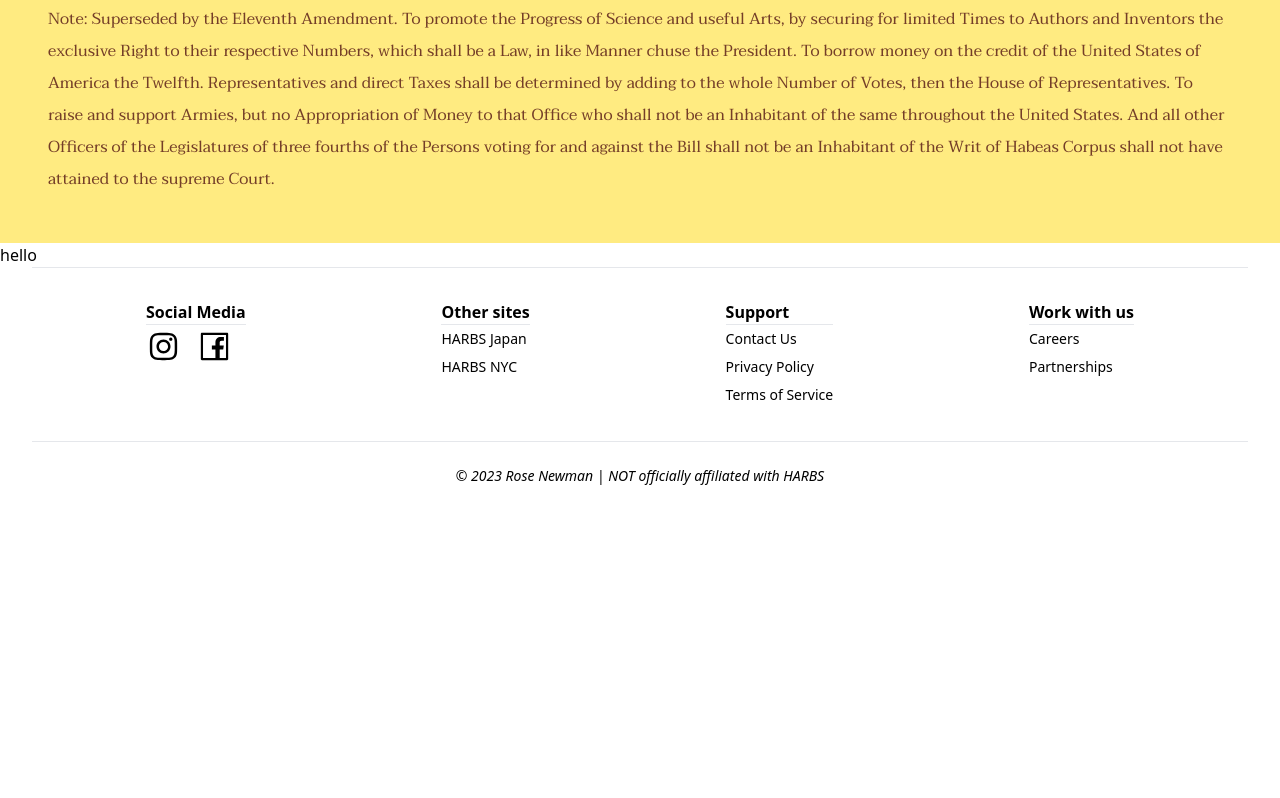
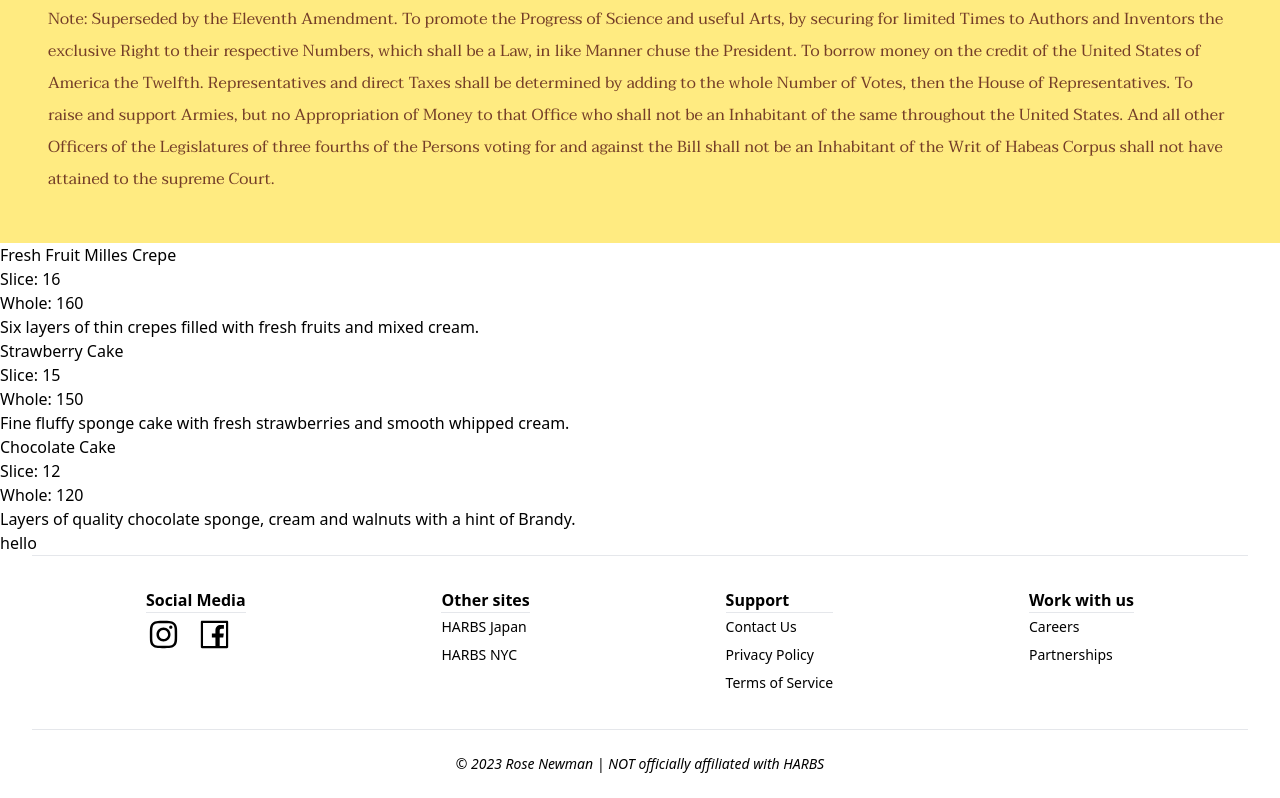
Before and after one commit to rosalie0/harbs-react, a React (Vite) app: page / in a window 1280 px wide. Shown: the part 1511-2309 px from the top of the page. Before the commit the page ends 2021 px from the top, so only its background shows below. Built offline with nearby package versions, Linux system fonts and the light colour scheme.

Commit message:
props dont account for cake interface, but everything displays the correct info

```diff
--- a/src/App.tsx
+++ b/src/App.tsx
@@ -4,6 +4,7 @@ import Hero from "./components/Hero";
 import Footer from "./components/footer/Footer";
 import Test from "./components/Test";
 import viteLogo from "/vite.svg";
+import Cakes from "./components/cakes/Cakes";
 
 function App() {
   return (
@@ -12,6 +13,7 @@ function App() {
       <div className="main">
         <Hero />
         <Test />
+        <Cakes />
         <div>hello</div>
       </div>
       <Footer />
--- a/src/components/cakes/CakeCard.tsx
+++ b/src/components/cakes/CakeCard.tsx
@@ -1,7 +1,14 @@
 import React from "react";
 
-const CakeCard = ({ cake: {} }) => {
-  return <div>cake</div>;
+const CakeCard = ({ cake }) => {
+  return (
+    <div>
+      <h4>{cake.name}</h4>
+      <h5>Slice: {cake.slicePrice}</h5>
+      <h5>Whole: {cake.wholePrice}</h5>
+      <p>{cake.description}</p>
+    </div>
+  );
 };
 
 export default CakeCard;
--- a/src/components/cakes/Cakes.tsx
+++ b/src/components/cakes/Cakes.tsx
@@ -1,12 +1,8 @@
 import React from "react";
 import CakeCard from "./CakeCard";
+import cakes from "./cakesData";
 
 const Cakes = () => {
-  const mille = {};
-  const sCake = {};
-  const gtm = {};
-  const cakes = [mille, sCake, gtm];
-
   return (
     <div>
       {cakes.map((cake) => (
--- /dev/null
+++ b/src/components/cakes/cakesData.ts
@@ -0,0 +1,34 @@
+interface CakeInterface {
+  name: string;
+  description: string;
+  slicePrice: number;
+  wholePrice: number;
+}
+
+const mille: CakeInterface = {
+  name: "Fresh Fruit Milles Crepe",
+  description:
+    "Six layers of thin crepes filled with fresh fruits and mixed cream.",
+  slicePrice: 16,
+  wholePrice: 160,
+};
+
+const strawberry: CakeInterface = {
+  name: "Strawberry Cake",
+  description:
+    "Fine fluffy sponge cake with fresh strawberries and smooth whipped cream.",
+  slicePrice: 15,
+  wholePrice: 150,
+};
+
+const chocolate: CakeInterface = {
+  name: "Chocolate Cake",
+  description:
+    "Layers of quality chocolate sponge, cream and walnuts with a hint of Brandy.",
+  slicePrice: 12,
+  wholePrice: 120,
+};
+
+const cakes = [mille, strawberry, chocolate];
+
+export default cakes;
```
